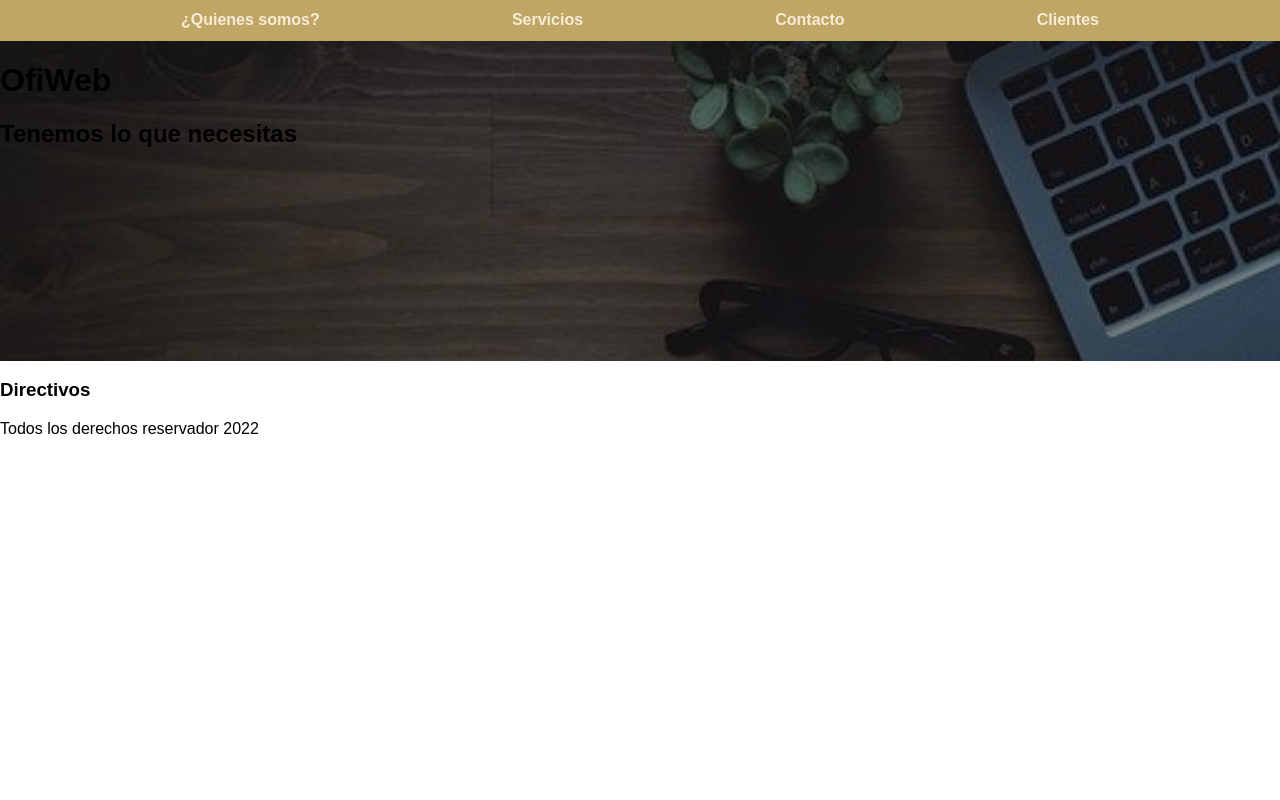
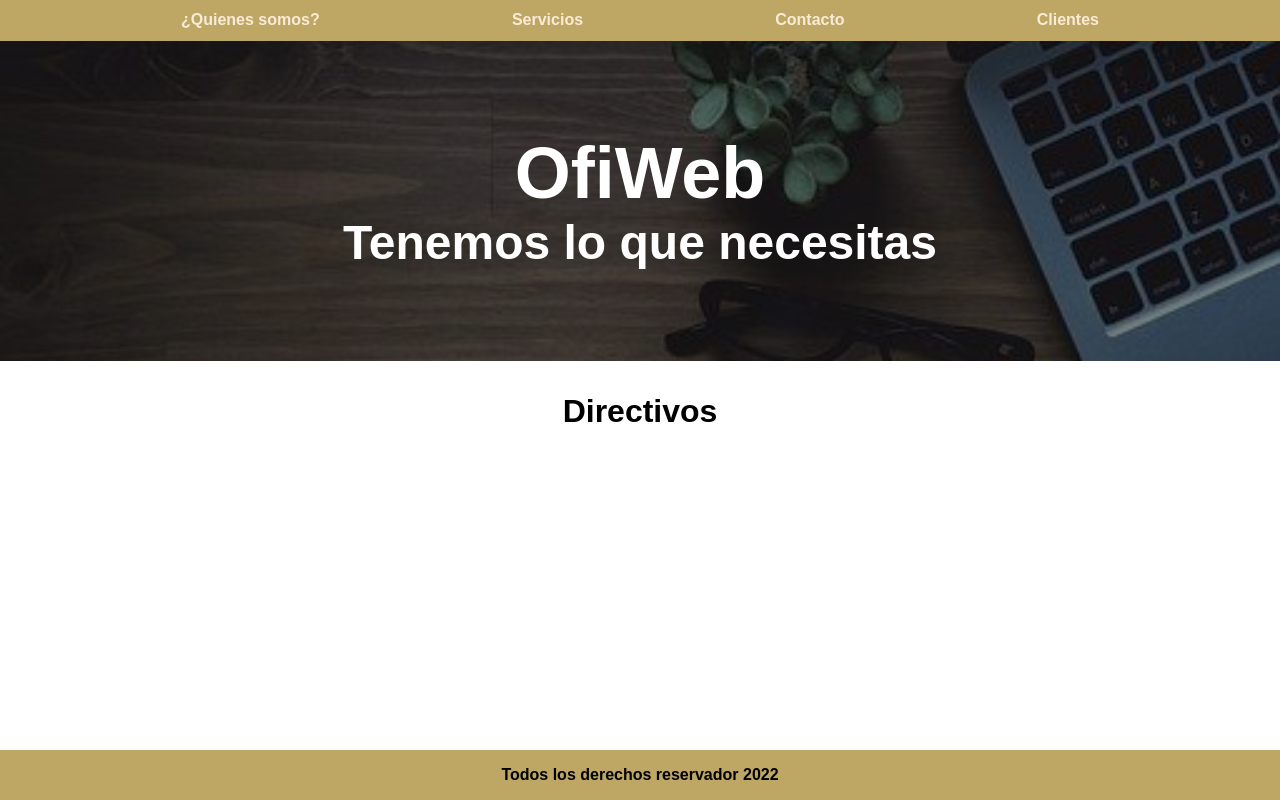
Before and after one commit to Dani163d/Ofi_Web, a plain HTML site: page index.html in a window 1280 px wide. Drawn offline with Linux system fonts and the light colour scheme.

Commit message:
se le dio estlos al footer

```diff
--- a/app.css/app.css
+++ b/app.css/app.css
@@ -2,6 +2,30 @@ body {
     font-family:'PT Sans', sans-serif;
 }
 
+h1 {
+    font-size: 4.5rem; /* para el tamaño de la letra */
+    /* puede quitar interlineado */
+    margin: 0;
+
+}
+h2 {
+    font-size: 3rem;
+    margin: 0;
+}
+h3 {
+    text-align: center;
+    font-size: 2rem;
+}
+
+.footer {
+    background-color: rgb(190, 166, 100);
+    font-weight: 700;
+    text-align: center;
+    bottom: 0;
+    width: 100%;
+    position: absolute;
+
+}
 .estilos {
     background-color: rgb(190, 166, 100);
 
@@ -30,9 +54,13 @@ body {
     font-weight: 700;
 }
 
+
 .seccion {
+    /* para agegar imagen */
     background-image: url(../img/oficina.jpg);
+    /* para que la imagen no se repita */
     background-repeat: no-repeat;
+    /* para que la imagen abarque el espacio requerido */
     background-size: cover;
     padding: 10rem;
     position: relative;
@@ -43,5 +71,14 @@ body {
     top: 0;
     right: 0;
     left: 0;
+    /*  para definir transparencia */
     background-color: rgb(0, 0, 0, .5);
+    color: white;
+
+
+    /* para linear tanto horizontal como verticalmente */
+    display: flex;
+    flex-direction: column;
+    align-items: center;
+    justify-content: center;
 }
```
